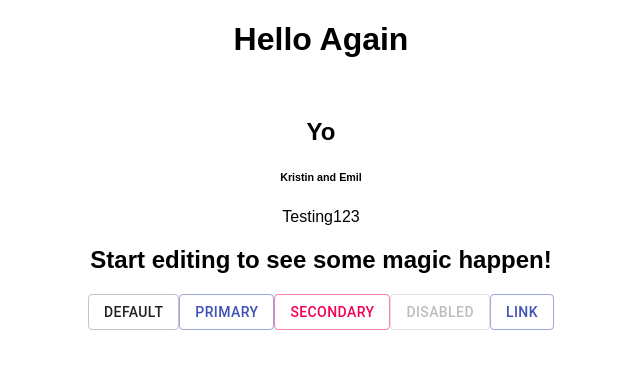
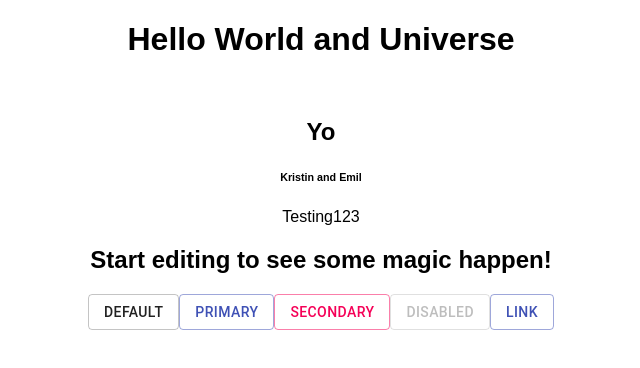
Before and after one commit to EmilSalmanzadeh/SFHacks, a React (Create React App) app: page / in a window 1280 px wide. Shown: the top 368 px of the page, without its empty margins (319-959 px from the left). Built offline with nearby package versions, Linux system fonts and the light colour scheme.

Commit message:
emil first night fin
description123

```diff
--- a/src/App.js
+++ b/src/App.js
@@ -4,7 +4,7 @@ import "./styles.css";
 export default function App() {
   return (
     <div className="App">
-      <h1>Hello Again</h1><br/>
+      <h1>Hello World and Universe</h1><br/>
       <h2> Yo</h2>
       <h6>Kristin and Emil</h6>
       <p>Testing123</p>
```
